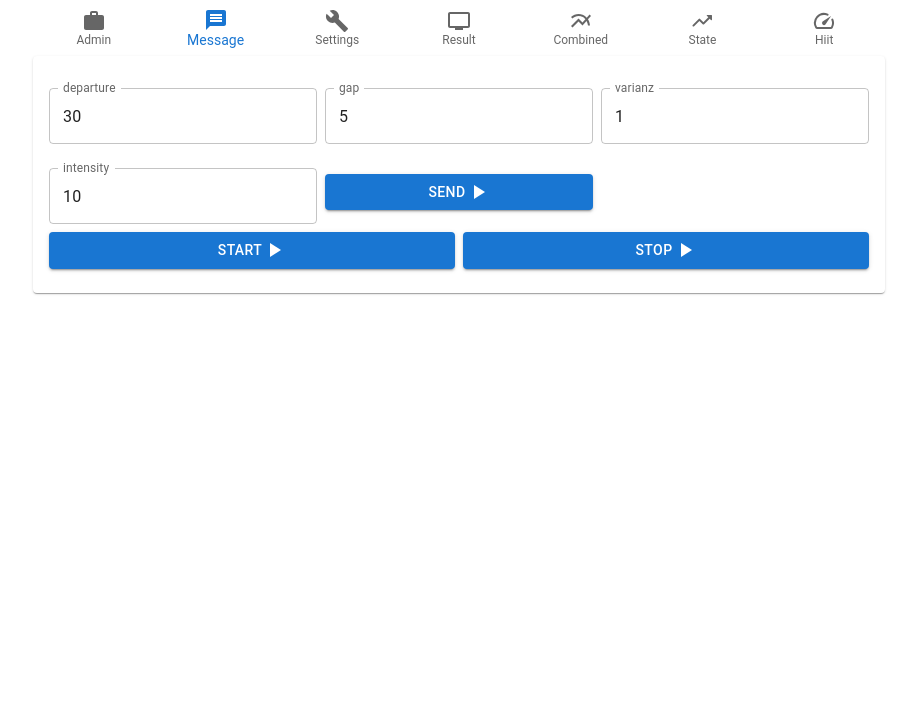
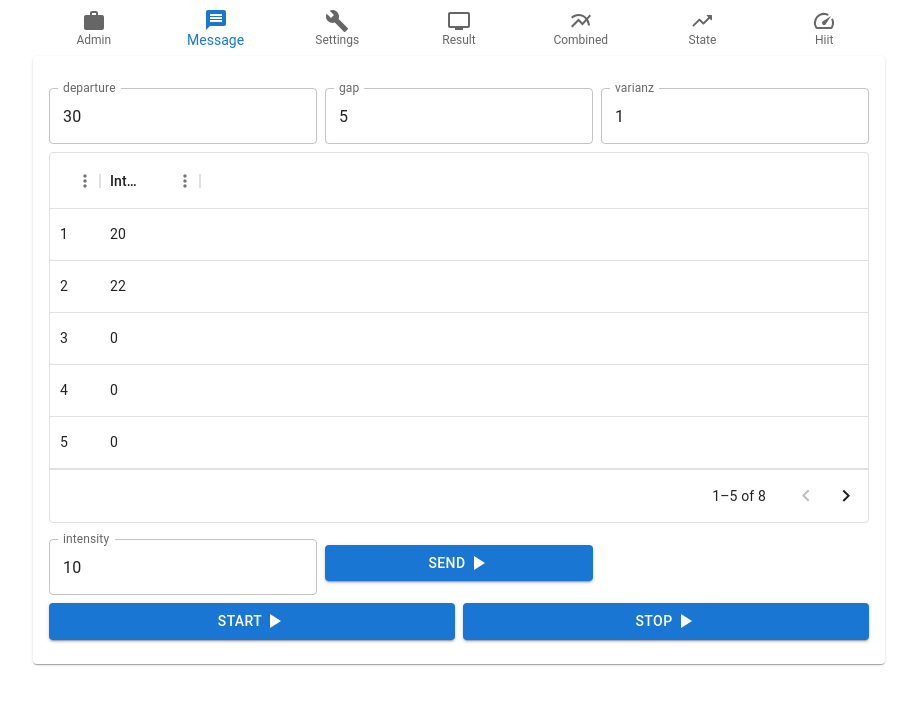
Before and after one commit to hias222/adminweb, a React (Create React App) app: page /admin/Hiit in a window 1280 px wide. Shown: the top 704 px of the page, without its empty margins (181-1098 px from the left). Built offline with nearby package versions, Linux system fonts and the light colour scheme; what @react-pdf/renderer would draw is missing.

Commit message:
add list

```diff
--- a/package.json
+++ b/package.json
@@ -8,6 +8,7 @@
     "@emotion/styled": "^11.10.5",
     "@mui/icons-material": "^5.11.0",
     "@mui/material": "^5.11.4",
+    "@mui/x-data-grid": "^6.14.0",
     "@react-pdf/renderer": "^3.0.2",
     "@types/jest": "^29.2.5",
     "@types/react-dom": "^17.0.10",
--- a/src/hiit/Hiit.tsx
+++ b/src/hiit/Hiit.tsx
@@ -5,8 +5,10 @@ import Grid from '@mui/material/Grid';
 import StartIcon from '@mui/icons-material/PlayArrow';
 import Button from '@mui/material/Button';
 import TextField from '@mui/material/TextField';
+import { DataGrid, GridColDef, GridRowModel, GridValueGetterParams } from '@mui/x-data-grid';
 
 import { Card, CardContent, Container, Typography } from '@mui/material';
+import { swimmerPosition } from './SwimmerPosition';
 
 // get files http://jetson/resultdata/getmedia
 // get files http://jetson/resultdata/getmedia?delete=file.mpx
@@ -25,9 +27,22 @@ interface State {
   order: string;
   gap: string;
   varianz: string;
+  rows: swimmerPosition[];
 };
 
 class Hiit extends React.Component<Props, State> {
+
+  rows: swimmerPosition[] = [
+    { id: '1', order: 1, intensity: '20' },
+    { id: '2', order: 2, intensity: '22' },
+    { id: '3', order: 3, intensity: '0' },
+    { id: '4', order: 4, intensity: '0' },
+    { id: '5', order: 5, intensity: '0' },
+    { id: '6', order: 6, intensity: '0' },
+    { id: '7', order: 7, intensity: '0' },
+    { id: '8', order: 8, intensity: '0' },
+  ];
+
   state: State = {
     type: "hiit",
     event: "config",
@@ -36,10 +51,21 @@ class Hiit extends React.Component<Props, State> {
     order: "1",
     gap: "5",
     varianz: "1",
+    rows: this.rows
   };
 
+  columns: GridColDef[] = [
+    { field: 'order', headerName: 'Order', width: 40 },
+    {
+      field: 'intensity',
+      headerName: 'Intense s',
+      width: 100,
+      editable: true,
+    },
+  ];
+
+
   public message: string = "";
-
   private backendConnect = process.env.REACT_APP_BACKEND_DIRECT === "true" ? window.location.protocol + "//" + window.location.hostname + ":" + window.location.port + "/datamapping/send-json" : process.env.REACT_APP_DATAMAPPING_INTERNAL_URL + "/datamapping/send-json"
 
 
@@ -53,6 +79,18 @@ class Hiit extends React.Component<Props, State> {
     })
       .catch(console.log)
     //
+  };
+
+  saveData = () => (event: any) => {
+    console.log(event.row)
+    console.log(this.state.rows)
+
+  };
+
+  processRowUpdate = (newRow: swimmerPosition) => {
+    var newRows = this.state.rows.map((row) => (row.id === newRow.id ? newRow : row))
+    this.setState({rows : newRows})
+    return newRow;
   };
 
   startHiit = (mode: string) => (event: any) => {
@@ -140,6 +178,26 @@ class Hiit extends React.Component<Props, State> {
                     />
                   </Grid>
                 </Grid>
+
+                <DataGrid
+                  rows={this.state.rows}
+                  columns={this.columns}
+                  //editMode="row"
+                  initialState={{
+                    pagination: {
+                      paginationModel: {
+                        pageSize: 5,
+                      },
+                    },
+                  }}
+                  pageSizeOptions={[5]}
+                  //disableRowSelectionOnClick
+                  //disableColumnMenu
+                  processRowUpdate={this.processRowUpdate}
+                  //onCellEditStop={this.saveData()}
+                />
+
+
                 <Grid container spacing={1} alignItems="center">
                   <Grid item xs={6} sm={4} md={4}>
                     <TextField fullWidth
--- /dev/null
+++ b/src/hiit/SwimmerPosition.tsx
@@ -0,0 +1,5 @@
+export type swimmerPosition = {
+    id: string;
+    order: number;
+    intensity: string;
+}
```
Also changed, not shown: 1 other file (tests, documents, lock files or other folders).
